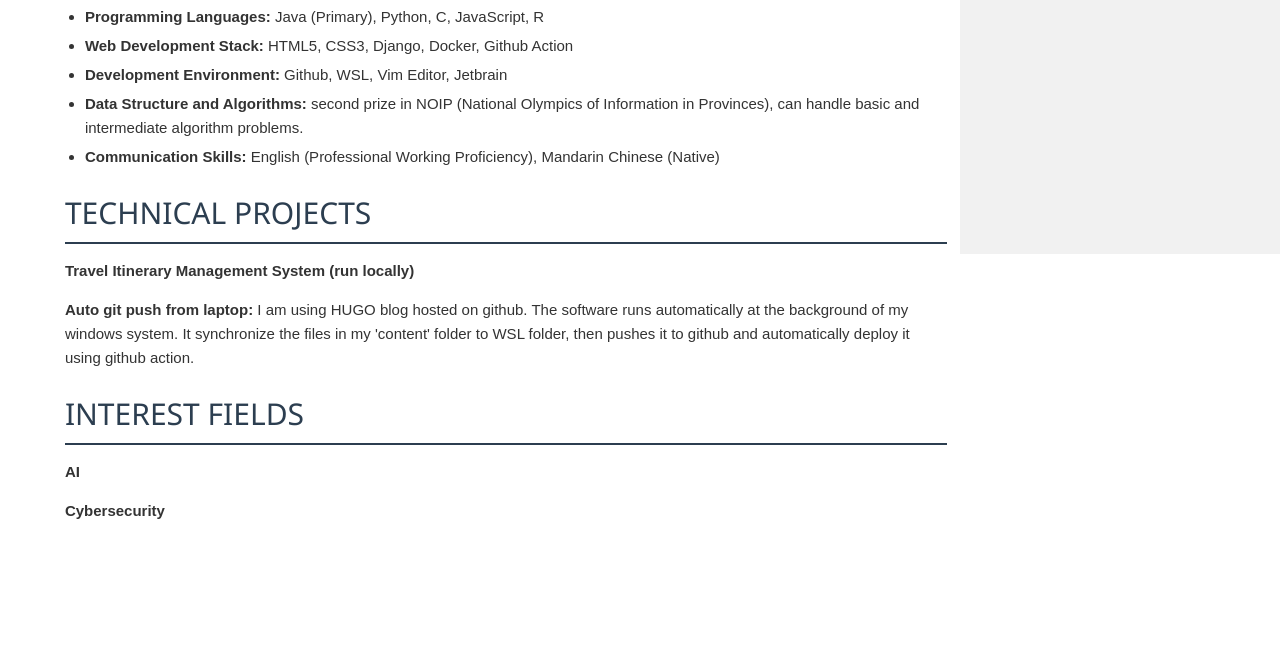
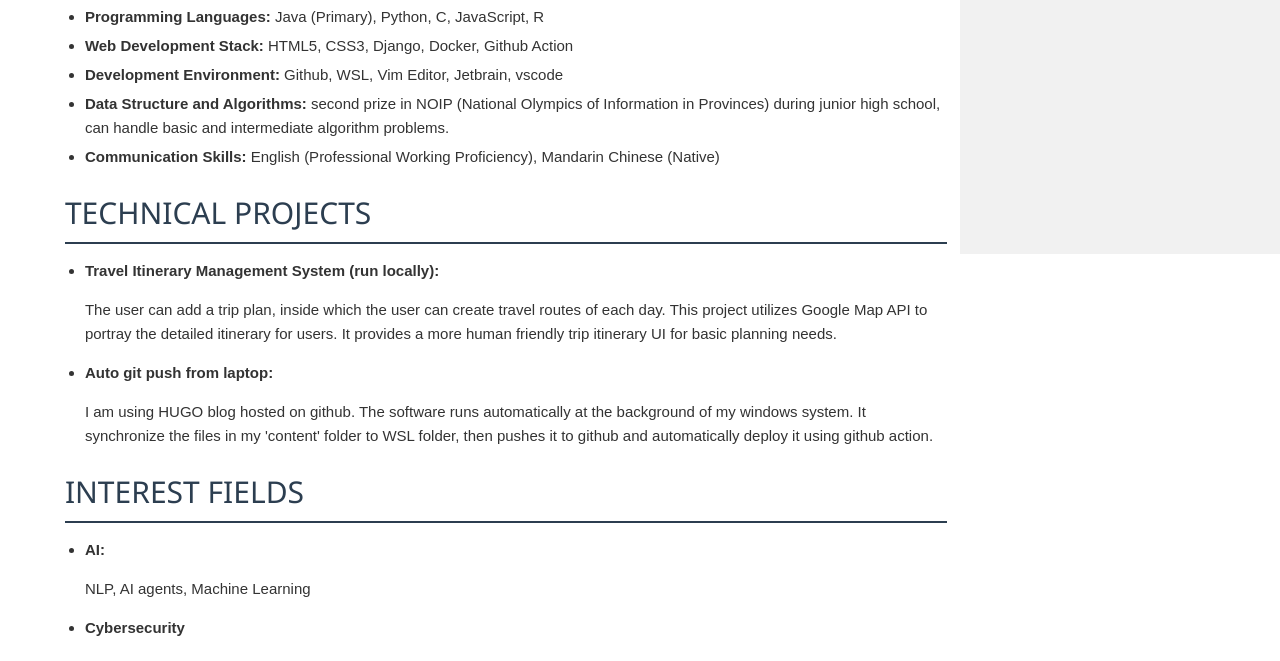
Before and after one commit to nodeeeeee/resume, a plain HTML site: page index.html in a window 1280 px wide. Shown: the part 547-1208 px from the top of the page. Before the commit the page ends 1091 px from the top, so only its background shows below. Drawn offline with Linux system fonts and the light colour scheme.

Commit message:
resume v0.1

```diff
--- a/index.html
+++ b/index.html
@@ -23,12 +23,10 @@
       </div>
       <div>
         <a href="https://github.com/nodeeeeee">GitHub</a>
-        <div style="white-space: pre;"> | </div>
+        <div style="white-space: pre;"> |</div>
         <a href="https://www.linkedin.com/in/kai-zhang-043419346/">LinkedIn</a>
       </div>
     </div>
-
-
 
 
     <div style="margin-right:26%;padding-left:5%">
@@ -43,7 +41,8 @@
         <strong>NUS courses taken:</strong>
         <ul>
           <li>Computing Fundamentals: Discrete Structures (CS1231S), Programming Methodology (CS1101S)</li>
-          <li>Mathematical Foundations: Calculus for Computing (MA1521), Linear Algebra for Computing (MA1522), Introduction to
+          <li>Mathematical Foundations: Calculus for Computing (MA1521), Linear Algebra for Computing (MA1522),
+            Introduction to
             Statistics (ST1131)
           </li>
           <li>Current Studies: Data Structures &amp; Algorithms (CS2040S), Computer Organisation (CS2100), Advanced
@@ -53,7 +52,7 @@
         <strong>web courses taken:</strong>
         <ul>
           <li>Harvard CS50w (Web Programming): The course focuses on Python, JavaScript, and
-            modern web frameworks
+            Django framework
           </li>
           <li>UCB CS61A: An introductory to python, functional programming and OOP.
           </li>
@@ -68,25 +67,44 @@
         <ul>
           <li><strong>Programming Languages:</strong> Java (Primary), Python, C, JavaScript, R</li>
           <li><strong>Web Development Stack:</strong> HTML5, CSS3, Django, Docker, Github Action</li>
-          <li><strong>Development Environment:</strong> Github, WSL, Vim Editor, Jetbrain</li>
-          <li><strong>Data Structure and Algorithms: </strong>second prize in NOIP (National Olympics of Information in Provinces), can handle basic and intermediate algorithm problems.</li>
-          <li><strong>Communication Skills:</strong> English (Professional Working Proficiency), Mandarin Chinese (Native)
+          <li><strong>Development Environment:</strong> Github, WSL, Vim Editor, Jetbrain, vscode</li>
+          <li><strong>Data Structure and Algorithms: </strong>second prize in NOIP (National Olympics of Information in
+            Provinces) during junior high school, can handle basic and intermediate algorithm problems.
+          </li>
+          <li><strong>Communication Skills:</strong> English (Professional Working Proficiency), Mandarin Chinese
+            (Native)
           </li>
         </ul>
       </div>
 
       <div class="section">
         <h2 class="section-title">TECHNICAL PROJECTS</h2>
-        <p><strong>Travel Itinerary Management System (run locally)</strong></p>
-        <p><strong>Auto git push from laptop: </strong>
-          I am using HUGO blog hosted on github. The software runs automatically at the background of my windows system. It synchronize the files in my 'content' folder to WSL folder, then pushes it to github and automatically deploy it using github action.
-
-        </p>
+        <ul>
+          <li>
+            <p><strong>Travel Itinerary Management System (run locally): </strong></p>
+            The user can add a trip plan, inside which the user can create travel routes of each day. This project
+            utilizes Google Map API to portray the detailed itinerary for users. It provides a more human friendly trip
+            itinerary UI for basic planning needs.
+          </li>
+          <li>
+            <p><strong>Auto git push from laptop: </strong></p>
+            I am using HUGO blog hosted on github. The software runs automatically at the background of my windows
+            system. It synchronize the files in my 'content' folder to WSL folder, then pushes it to github and
+            automatically deploy it using github action.
+          </li>
+        </ul>
       </div>
       <div class="section">
         <h2 class="section-title">INTEREST FIELDS</h2>
-        <p><strong>AI</strong></p>
+        <ul>
+          <li>
+        <p><strong>AI: </strong> </p>
+            NLP, AI agents, Machine Learning
+        </li>
+          <li>
         <p><strong>Cybersecurity</strong></p>
+          </li>
+        </ul>
       </div>
       <!--      <div class="section">-->
       <!--        <h2 class="section-title">LOOKING FOR INTERNSHIP</h2>-->
```
Lines whose indentation alone changed are shown as unchanged.
